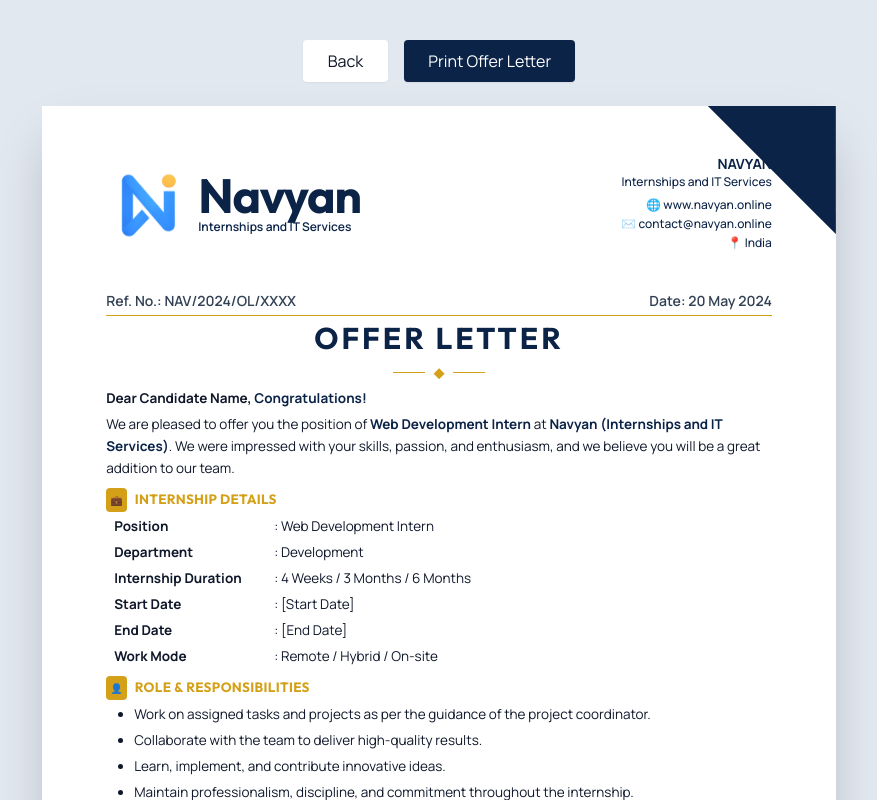
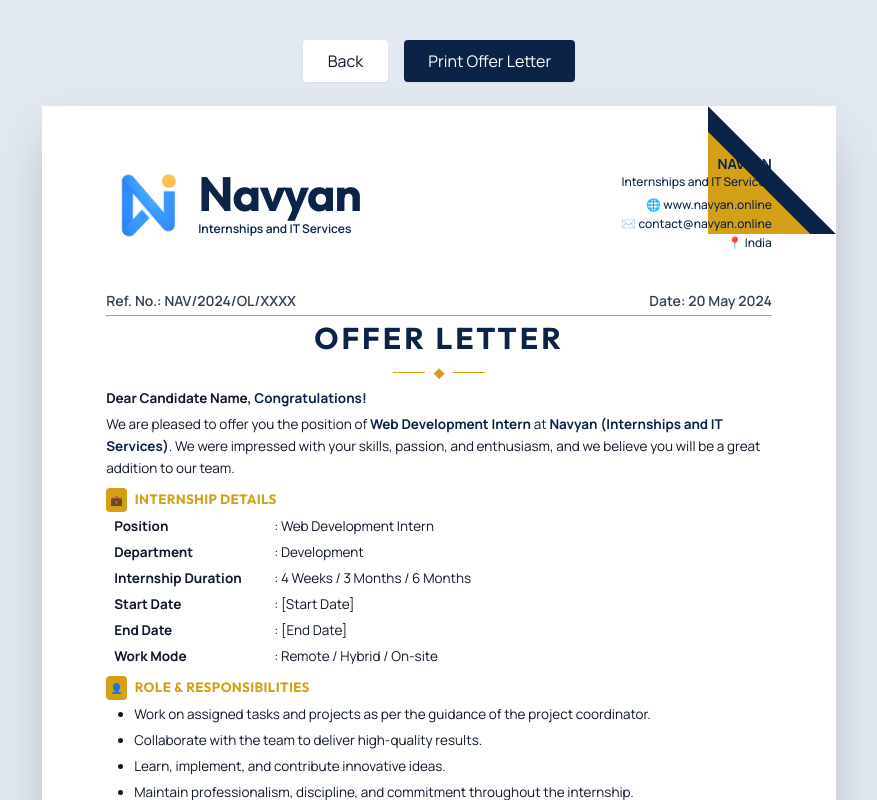
Before and after one commit to shivanand91/navyan, a React (Vite) app in the folder client/: page /documents/offer-letter/1 in a window 1280 px wide. Shown: the top 800 px of the page, without its empty margins (201-1078 px from the left). Built offline with nearby package versions, Linux system fonts and the light colour scheme; no server answers.

Commit message:
offer letter and certificate designs

```diff
--- a/client/src/pages/documents/OfferLetterPreview.jsx
+++ b/client/src/pages/documents/OfferLetterPreview.jsx
@@ -45,8 +45,9 @@ export default function OfferLetterPreview() {
            style={{ width: "210mm", height: "297mm", padding: "0" }}>
 
         {/* DESIGN ELEMENTS (Top Right & Bottom Left Triangles) */}
-        <div className="absolute top-0 right-0 w-32 h-32 bg-[#0b2347] print:bg-[#0b2347]" style={{ clipPath: "polygon(100% 0, 0 0, 100% 100%)" }}></div>
-        <div className="absolute top-0 right-0 w-22 h-22 bg-[#d4a017] print:bg-[#d4a017]" style={{ clipPath: "polygon(100% 0, 20% 0, 100% 80%)" }}></div>
+
+        <div className="absolute top-0 right-0 w-32 h-32 bg-[#0b2347] print:bg-[#0b2347]" style={{ clipPath: "polygon(0 0, 0 100%, 100% 100%)" }}></div>
+        <div className="absolute top-0 right-0 w-32 h-32 bg-[#d4a017] print:bg-[#d4a017]" style={{ clipPath: "polygon(0 20%, 0 100%, 80% 100%)" }}></div>
 
         <div className="absolute bottom-0 left-0 w-32 h-32 bg-[#0b2347] print:bg-[#0b2347]" style={{ clipPath: "polygon(0 0, 0 100%, 100% 100%)" }}></div>
         <div className="absolute bottom-0 left-0 w-32 h-32 bg-[#d4a017] print:bg-[#d4a017]" style={{ clipPath: "polygon(0 20%, 0 100%, 80% 100%)" }}></div>
@@ -57,7 +58,7 @@ export default function OfferLetterPreview() {
             <img src={halfLogo} alt="logo" className="w-20" />
             <div>
               <h1 className="text-5xl font-bold text-[#0b2347] tracking-tight">Navyan</h1>
-              <p className="text-xs font-semibold text-[#0b2347]">Internships and IT Services</p>
+              <p className="text-xs font-semibold text-[#0b2347] mt-1">Internships and IT Services</p>
             </div>
           </div>
           <div className="text-right text-[12px] text-[#0b2347] font-medium leading-tight">
```
